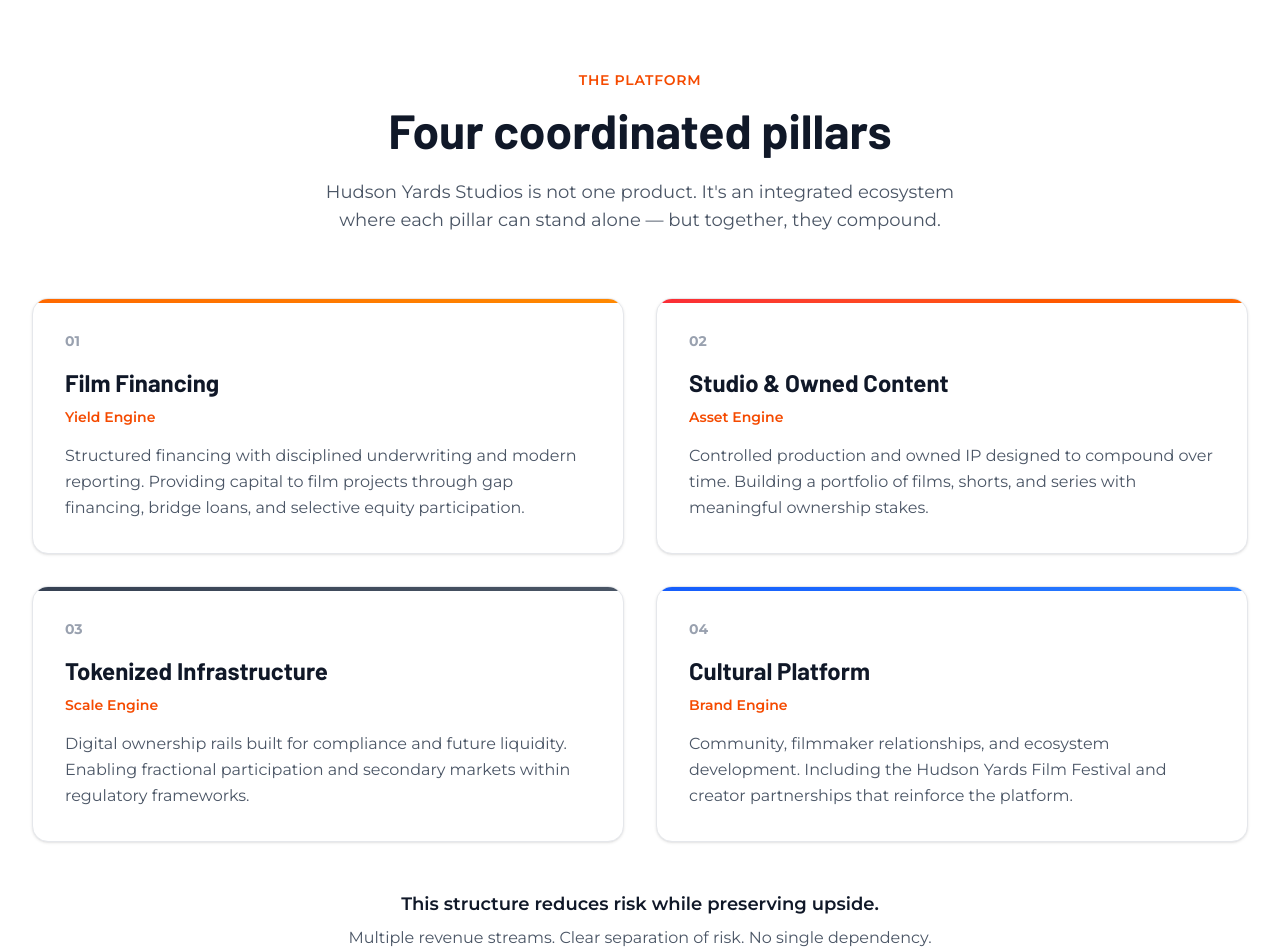
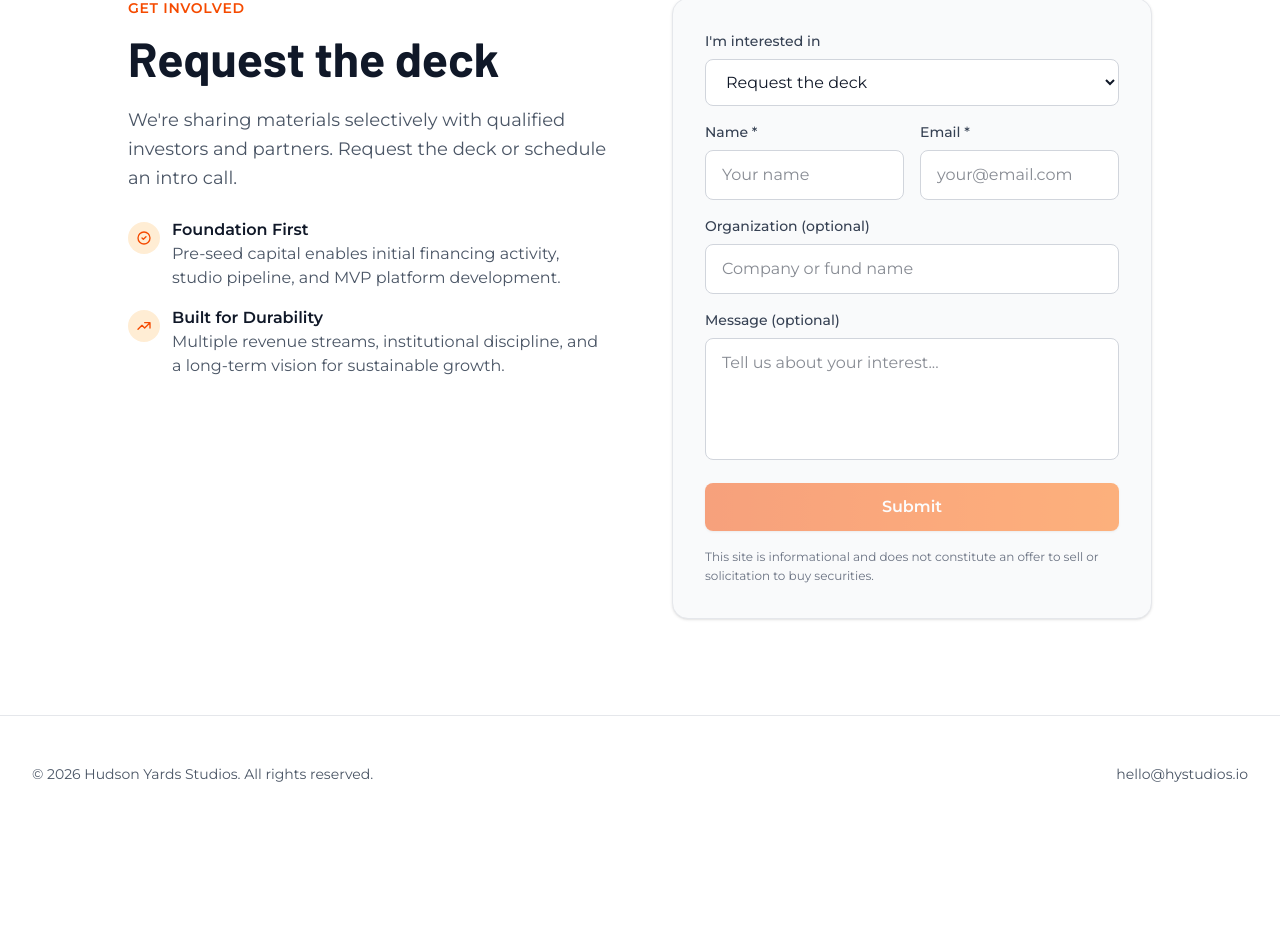
Before and after one commit to dwenderf/hystudios-landing, a Next.js app: page / in a window 1280 px wide. Shown: the part 1789-2741 px from the top of the page. After the commit the page ends 2621 px from the top, so only its background shows below. Built offline with nearby package versions, Linux system fonts and the light colour scheme.

Commit message:
Streamline landing page: remove section labels and detailed sections

```diff
--- a/app/page.tsx
+++ b/app/page.tsx
@@ -85,7 +85,6 @@ export default function Page() {
       <section className="border-t border-gray-100 py-24">
         <div className="mx-auto max-w-7xl px-6 lg:px-8">
           <div className="mx-auto max-w-3xl">
-            <div className="mb-4 text-sm font-semibold uppercase tracking-wider text-orange-600">The Problem</div>
             <h2 className="mb-6 font-[family-name:var(--font-heading)] text-4xl font-bold text-gray-900 sm:text-5xl">
               Film is culturally massive — but financially outdated
             </h2>
@@ -111,7 +110,6 @@ export default function Page() {
       <section className="bg-white/30 py-24">
         <div className="mx-auto max-w-7xl px-6 lg:px-8">
           <div className="mx-auto max-w-3xl">
-            <div className="mb-4 text-sm font-semibold uppercase tracking-wider text-orange-600">Why Now</div>
             <h2 className="mb-6 font-[family-name:var(--font-heading)] text-4xl font-bold text-gray-900 sm:text-5xl">
               Film finance is ready for modernization
             </h2>
@@ -124,106 +122,6 @@ export default function Page() {
               </ul>
               <p className="pt-4 font-semibold text-gray-900">
                 Film is the laggard — and that creates opportunity.
-              </p>
-            </div>
-          </div>
-        </div>
-      </section>
-
-      {/* Four Engines Section */}
-      <section className="border-t border-gray-100 py-24">
-        <div className="mx-auto max-w-7xl px-6 lg:px-8">
-          <div className="mb-16 text-center">
-            <div className="mb-4 text-sm font-semibold uppercase tracking-wider text-orange-600">The Platform</div>
-            <h2 className="mb-6 font-[family-name:var(--font-heading)] text-4xl font-bold text-gray-900 sm:text-5xl">
-              Four coordinated pillars
-            </h2>
-            <p className="mx-auto max-w-2xl text-lg text-gray-600">
-              Hudson Yards Studios is not one product. It's an integrated ecosystem where each pillar can stand alone — but together, they compound.
-            </p>
-          </div>
-
-          <div className="grid gap-8 md:grid-cols-2">
-            <EngineCard
-              number="01"
-              title="Film Financing"
-              subtitle="Yield Engine"
-              description="Structured financing with disciplined underwriting and modern reporting. Providing capital to film projects through gap financing, bridge loans, and selective equity participation."
-              accentColor="from-orange-500 to-orange-400"
-            />
-            <EngineCard
-              number="02"
-              title="Studio & Owned Content"
-              subtitle="Asset Engine"
-              description="Controlled production and owned IP designed to compound over time. Building a portfolio of films, shorts, and series with meaningful ownership stakes."
-              accentColor="from-red-500 to-orange-500"
-            />
-            <EngineCard
-              number="03"
-              title="Tokenized Infrastructure"
-              subtitle="Scale Engine"
-              description="Digital ownership rails built for compliance and future liquidity. Enabling fractional participation and secondary markets within regulatory frameworks."
-              accentColor="from-gray-700 to-gray-600"
-            />
-            <EngineCard
-              number="04"
-              title="Cultural Platform"
-              subtitle="Brand Engine"
-              description="Community, filmmaker relationships, and ecosystem development. Including the Hudson Yards Film Festival and creator partnerships that reinforce the platform."
-              accentColor="from-blue-600 to-blue-500"
-            />
-          </div>
-
-          <div className="mt-12 text-center">
-            <p className="text-lg font-semibold text-gray-900">
-              This structure reduces risk while preserving upside.
-            </p>
-            <p className="mt-2 text-gray-600">
-              Multiple revenue streams. Clear separation of risk. No single dependency.
-            </p>
-          </div>
-        </div>
-      </section>
-
-      {/* Why This Team Wins Section */}
-      <section className="bg-white/30 py-24">
-        <div className="mx-auto max-w-7xl px-6 lg:px-8">
-          <div className="mb-16 text-center">
-            <div className="mb-4 text-sm font-semibold uppercase tracking-wider text-orange-600">The Team</div>
-            <h2 className="mb-6 font-[family-name:var(--font-heading)] text-4xl font-bold text-gray-900 sm:text-5xl">
-              Why this team wins
-            </h2>
-            <p className="mx-auto max-w-2xl text-lg text-gray-600">
-              A rare combination of proven company-building, award-winning creative execution, and disciplined financial leadership.
-            </p>
-          </div>
-
-          <div className="mx-auto max-w-4xl">
-            <div className="grid gap-8 md:grid-cols-2">
-              <TeamStrength
-                title="Proven Zero-to-One Execution"
-                description="CEO with a successful exit to Intercontinental Exchange (ICE), a major publicly traded exchange operator. Experience building regulated, durable platforms at scale."
-              />
-              <TeamStrength
-                title="Creative Excellence"
-                description="Emmy Award-winning President with deep production experience. Demonstrated ability to deliver premium projects at the highest professional standards."
-              />
-              <TeamStrength
-                title="Financial Rigor"
-                description="Senior financial expertise in fund structuring, cross-border operations, and disciplined capital management — critical in an industry where weak controls have historically undermined strong projects."
-              />
-              <TeamStrength
-                title="Deep Industry Relationships"
-                description="Experienced film producers and media advisors with extensive credits across features and television, providing practical insight and reducing execution risk."
-              />
-            </div>
-
-            <div className="mt-12 rounded-2xl border border-gray-200 bg-white p-8 shadow-sm">
-              <p className="text-lg leading-relaxed text-gray-700">
-                This team is not attempting to retrofit new technology onto an old studio model. The leadership's combined background across <span className="font-semibold text-gray-900">finance, production, and platform development</span> directly aligns with HYS's multi-prong approach.
-              </p>
-              <p className="mt-4 font-semibold text-gray-900">
-                Execution over speculation.
               </p>
             </div>
           </div>
@@ -407,44 +305,3 @@ export default function Page() {
     </main>
   );
 }
-
-function EngineCard({
-  number,
-  title,
-  subtitle,
-  description,
-  accentColor,
-}: {
-  number: string;
-  title: string;
-  subtitle: string;
-  description: string;
-  accentColor: string;
-}) {
-  return (
-    <div className="group relative overflow-hidden rounded-2xl border border-gray-200 bg-white p-8 shadow-sm transition hover:shadow-md">
-      <div className={`absolute left-0 top-0 h-1 w-full bg-gradient-to-r ${accentColor}`}></div>
-
-      <div className="mb-4 text-sm font-bold text-gray-400">{number}</div>
-
-      <h3 className="mb-2 font-[family-name:var(--font-heading)] text-2xl font-bold text-gray-900">
-        {title}
-      </h3>
-
-      <div className="mb-4 text-sm font-semibold text-orange-600">{subtitle}</div>
-
-      <p className="leading-relaxed text-gray-600">{description}</p>
-    </div>
-  );
-}
-
-function TeamStrength({ title, description }: { title: string; description: string }) {
-  return (
-    <div className="rounded-xl border border-gray-200 bg-white p-6 shadow-sm">
-      <h3 className="mb-3 font-[family-name:var(--font-heading)] text-xl font-bold text-gray-900">
-        {title}
-      </h3>
-      <p className="leading-relaxed text-gray-600">{description}</p>
-    </div>
-  );
-}
```
